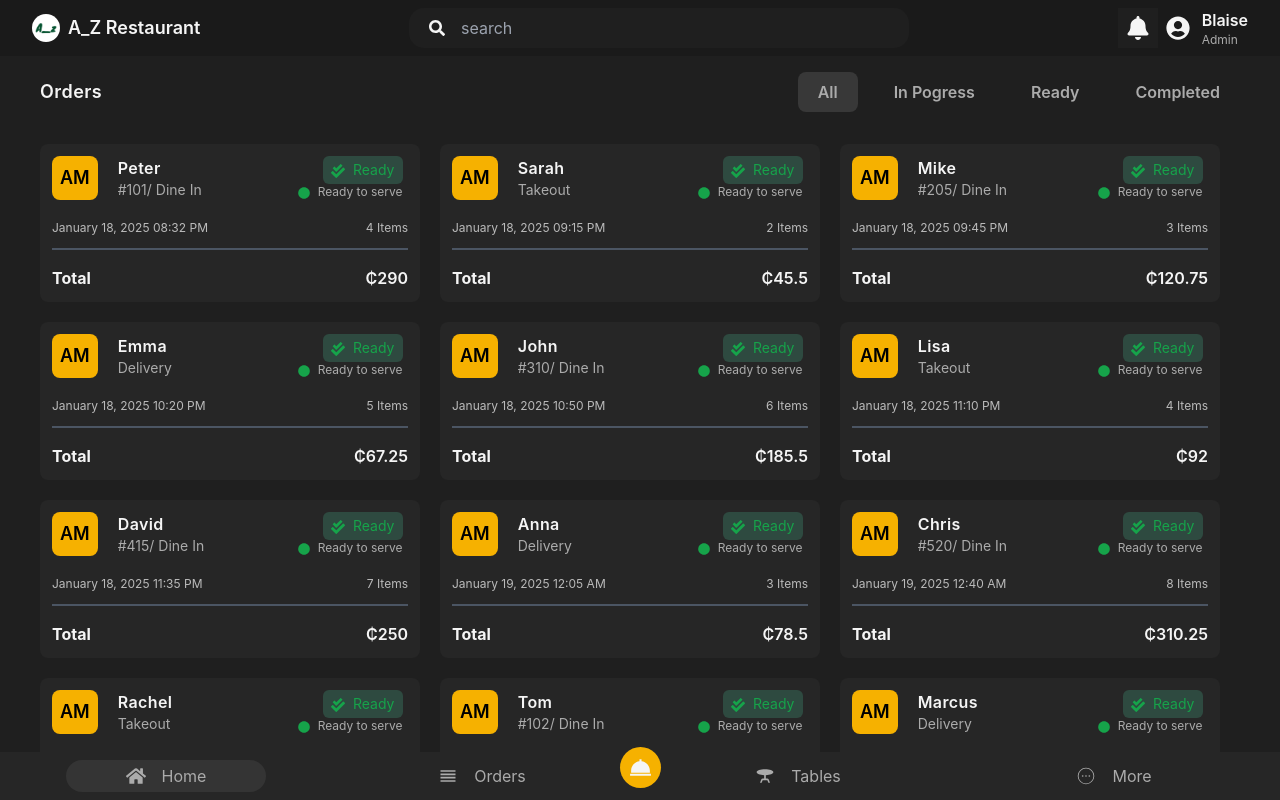
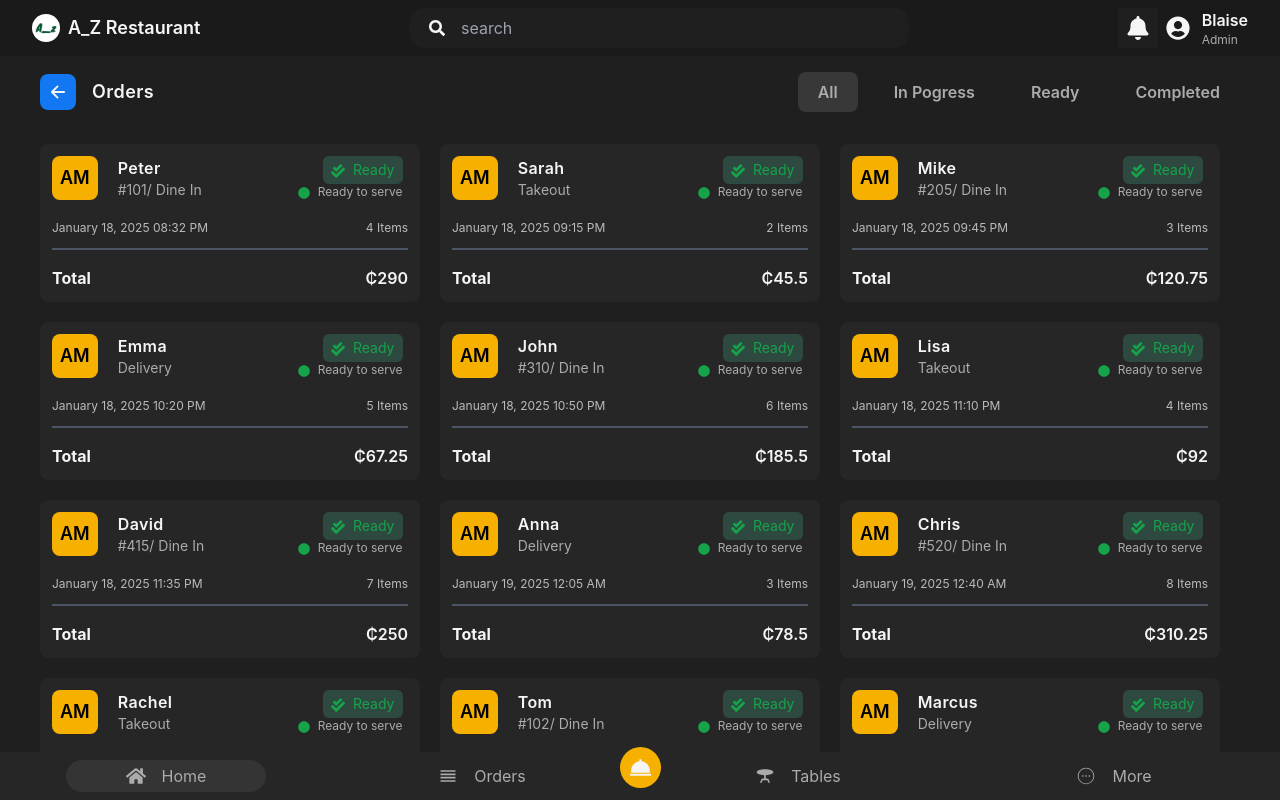
Before and after one commit to Blaise202/Restaurant-POS-React-Frontend, a React (Vite) app: page /orders in a window 1280 px wide. Built offline with nearby package versions, Linux system fonts and the light colour scheme.

Commit message:
Order back button

```diff
--- /dev/null
+++ b/src/components/include/BackButton.jsx
@@ -0,0 +1,19 @@
+import React from "react";
+import { FaBackward } from "react-icons/fa";
+import { useNavigate } from "react-router-dom";
+import { IoArrowBack } from "react-icons/io5";
+
+export const BackButton = () => {
+  const navigate = useNavigate();
+
+  return (
+    <button
+      onClick={() => navigate(-1)}
+      className="bg-[#1377f1] p-2 text-xl font-bold rounded-lg text-[#f5f5f5] "
+    >
+      <IoArrowBack />
+    </button>
+  );
+};
+
+export default BackButton;
--- a/src/pages/Orders.jsx
+++ b/src/pages/Orders.jsx
@@ -2,13 +2,17 @@ import React from "react";
 import Bottom from "../components/include/Bottom";
 import OrderCard from "../components/orders/OrderCard";
 import { orders } from "../constants";
+import BackButton from "../components/include/BackButton";
 export function Orders() {
   return (
     <section className="bg-[#1f1f1f] h-[calc(100vh-4.5rem)] no-scrollbar">
       <div className="flex items-center justify-between px-10 py-4">
-        <h1 className="text-[#f5f5f5] text-lg font-semibold tracking-wide">
-          Orders
-        </h1>
+        <div className="flex items-center gap-4">
+          <BackButton />
+          <h1 className="text-[#f5f5f5] text-lg font-semibold tracking-wide">
+            Orders
+          </h1>
+        </div>
         <div className="flex items-center justify-around gap-4">
           <button className="text-[#ababab] text-md bg-[#383838] rounded-lg px-5 py-2 font-semibold">
             All
```
